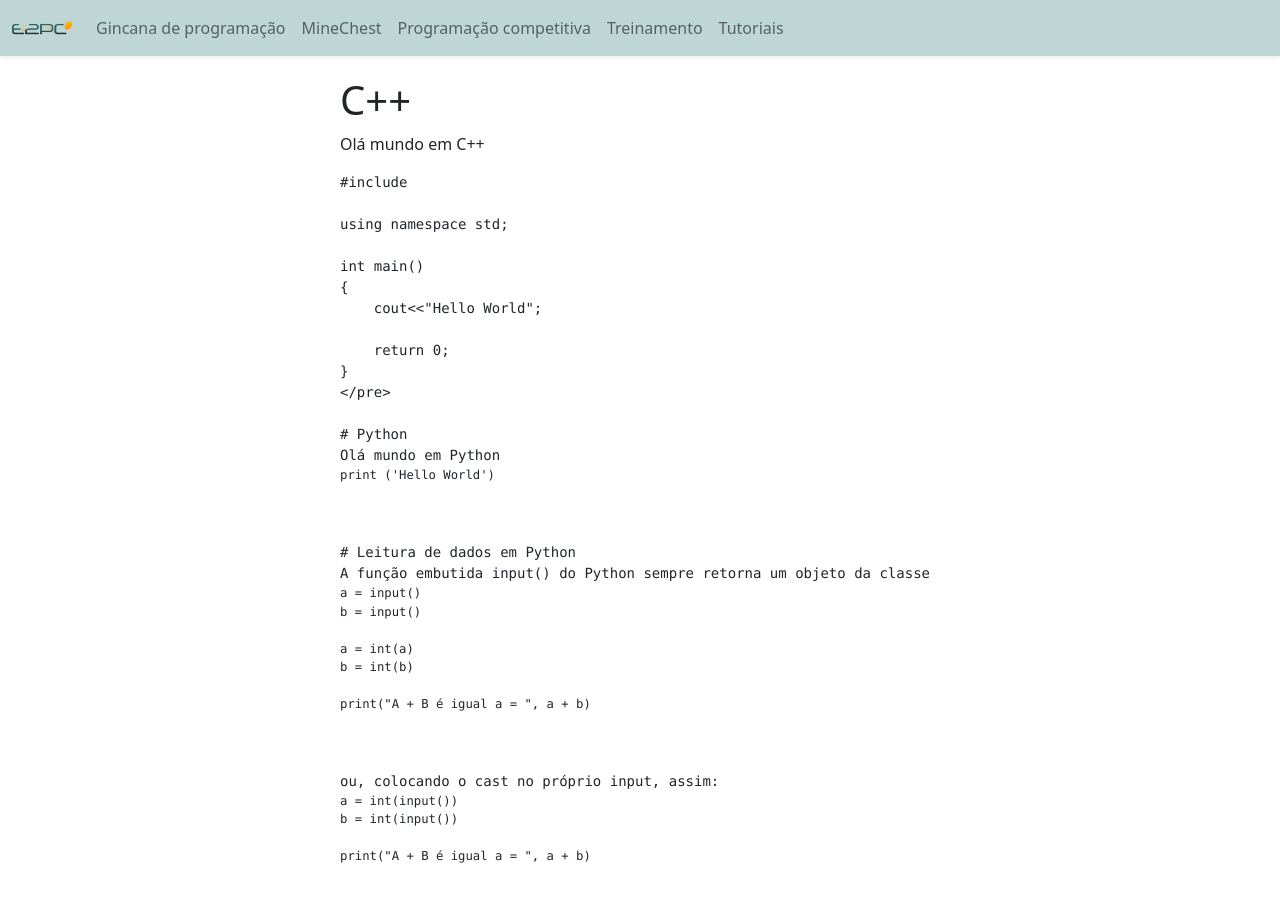
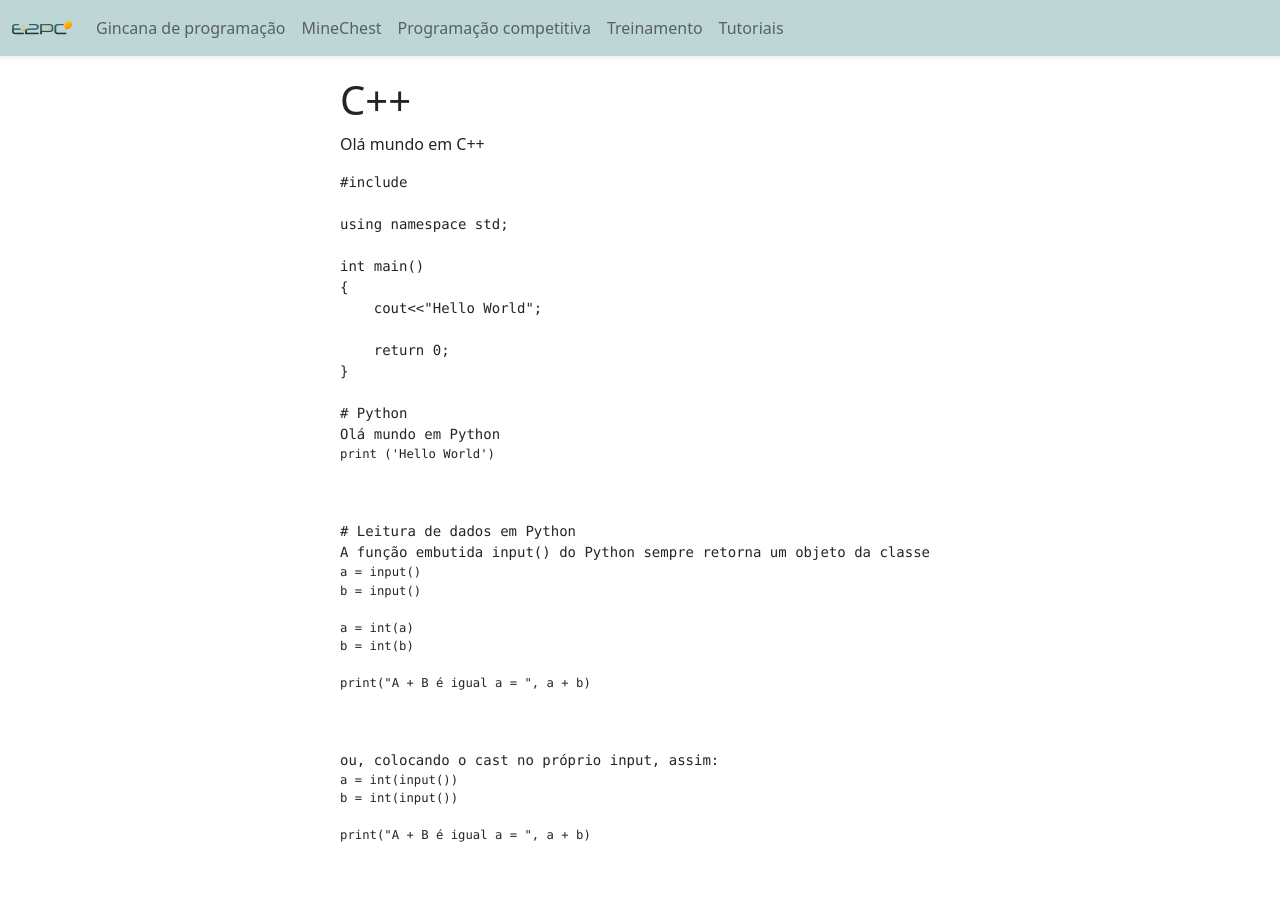
Before and after one commit to E2PC/ProjectPage, a Jekyll site: the page built from tutoriais/python.md, in a window 1280 px wide and 900 px high. Built offline with Jekyll 4.4.1, drawn with Linux system fonts in a browser that asks for light colours; nearby versions of some CDN libraries.

Commit message:
Update python.md

```diff
--- a/tutoriais/python.md
+++ b/tutoriais/python.md
@@ -19,7 +19,6 @@ int main()
 
     return 0;
 }
-</pre>
 
 # Python
 Olá mundo em Python
```
